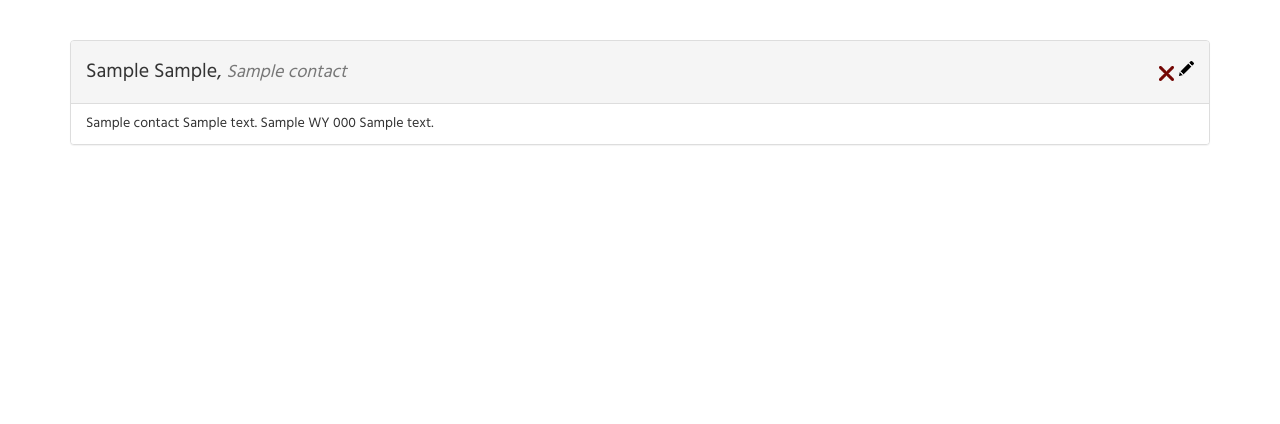
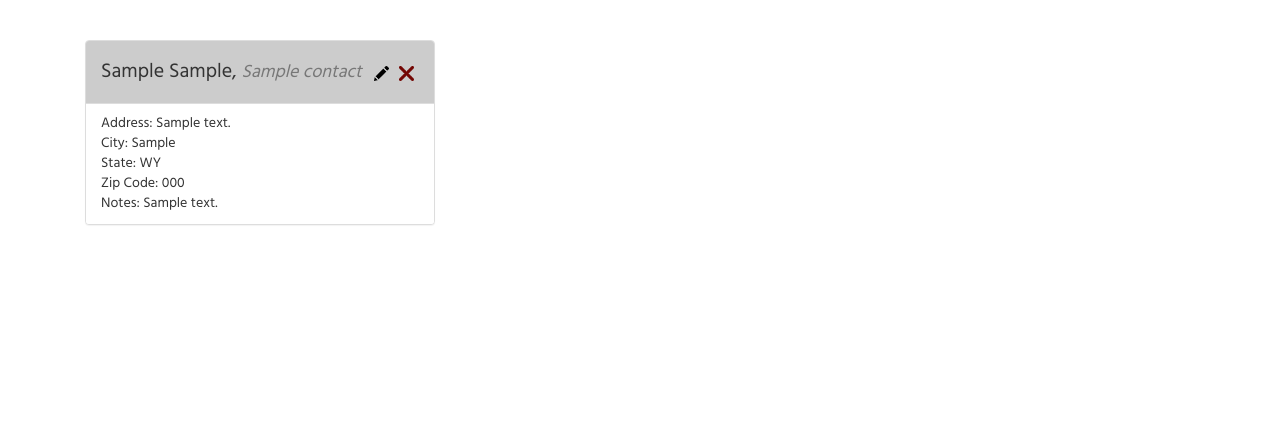
Before and after one commit to alexisbarnes/contact-manager, a PHP site: page / in a window 1280 px wide. Shown: the part 52-476 px from the top of the page. Run offline with PHP 8.4, Linux system fonts and the light colour scheme; tables that the repository leaves empty or names only in its code hold one stand-in row (values such as "Sample post"); some libraries are stand-ins or nearby versions.

Commit message:
The panels layout looks fire emoji.

```diff
--- a/css/style.css
+++ b/css/style.css
@@ -104,6 +104,12 @@
 }
 
 /*--PANEL STYLES--*/
+.panel-default>.panel-heading {
+  background-color: #ccc;
+}
+.icons {
+  float: right;
+}
 
 /*--FORM--*/
 
@@ -115,13 +121,11 @@
 /*--ICONS--*/
 .edit-icon {
   height: 15px;
-  float: right;
 }
 
 .delete-icon {
   height: 15px;
   margin: 5px;
-  float: right;
 }
 
 /*--BUTTONS--*/
--- a/index.php
+++ b/index.php
@@ -27,12 +27,15 @@
 <?php endif; ?>
 
 <?php foreach($contacts as $contact) : ?>
+<div class="col-xs-12 col-sm-4 col-md-4 col-lg-4 col-xl-4">
 <div class="panel panel-default">
   <!-- Default panel contents -->
   <div class="panel-heading">
     <div class="contact-name">
-      <h5><?= $contact['first']; ?> <?=$contact['last']; ?>, <span class="text-muted"><?= $contact['title']; ?></span><a href="/edit.php?id=<?= $contact['id']; ?>"><img src="/imgs/pencil.png" alt="edit" class="edit-icon" /></a>
-      <a href="/delete.php?id=<?= $contact['id']; ?>"><img src="/imgs/x.png" alt="delete" class="delete-icon" /></a></h5>
+      <h5><?= $contact['first']; ?> <?=$contact['last']; ?>, <span class="text-muted"><?= $contact['title']; ?></span>
+
+      <span class="icons"><a href="/edit.php?id=<?= $contact['id']; ?>"><img src="/imgs/pencil.png" alt="edit" class="edit-icon" /></a>
+      <a href="/delete.php?id=<?= $contact['id']; ?>"><img src="/imgs/x.png" alt="delete" class="delete-icon" /></a></span></h5>
 
     </div>
 
@@ -44,16 +47,15 @@
   <!-- List group -->
   <ul class="list-group">
     <li class="list-group-item">
-      <span><?= $contact['title']; ?></span>
-      <span><?= $contact['address']; ?></span>
-      <span><?= $contact['city']; ?></span>
-      <span><?= $contact['state']; ?></span>
-      <span><?= $contact['zip']; ?></span>
-      <span><?= $contact['notes']; ?></span>
-      <span></span>
-      <span></span>
+      <span>Address: <?= $contact['address']; ?></span><br>
+      <span>City: <?= $contact['city']; ?></span><br>
+      <span>State: <?= $contact['state']; ?></span><br>
+      <span>Zip Code: <?= $contact['zip']; ?></span><br>
+      <span>Notes: <?= $contact['notes']; ?></span>
+
     </li>
   </ul>
+</div>
 </div>
 <?php endforeach; ?>
 
```
